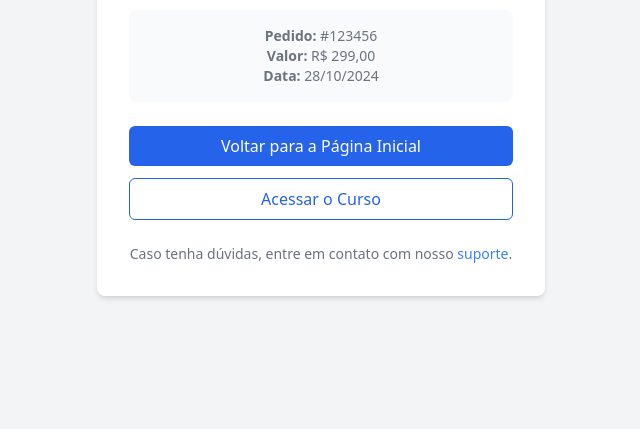
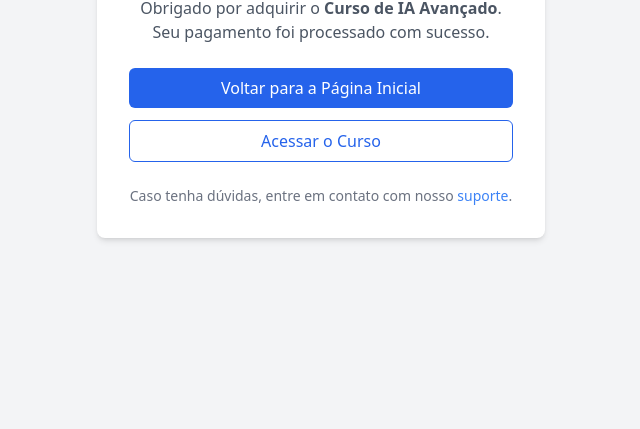
Before and after one commit to ArkaNiightt/Pagamento-aprovado, a plain HTML site: page index.html in a window 1280 px wide. Shown: the part 371-800 px from the top of the page, without its empty margins (319-959 px from the left). Drawn offline with nearby package versions, Linux system fonts and the light colour scheme.

Commit message:
reformat html

```diff
--- a/index.html
+++ b/index.html
@@ -19,18 +19,6 @@
       Seu pagamento foi processado com sucesso.
     </p>
 
-    <div class="bg-gray-50 p-4 rounded-lg mb-6">
-      <p class="text-sm text-gray-500">
-        <span class="font-semibold">Pedido:</span> #123456
-      </p>
-      <p class="text-sm text-gray-500">
-        <span class="font-semibold">Valor:</span> R$ 299,00
-      </p>
-      <p class="text-sm text-gray-500">
-        <span class="font-semibold">Data:</span> 28/10/2024
-      </p>
-    </div>
-
     <a href="/" class="block w-full bg-blue-600 hover:bg-blue-700 text-white font-medium py-2 rounded-md transition mb-3">
       Voltar para a Página Inicial
     </a>
```
